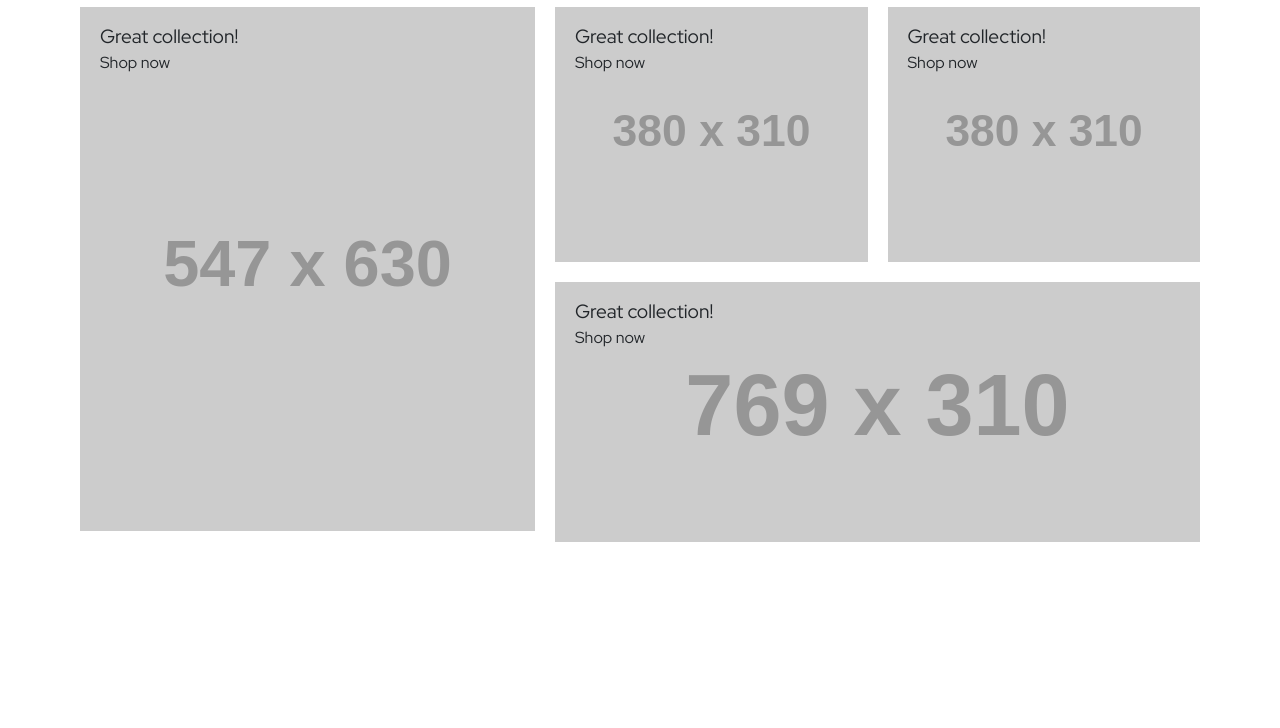
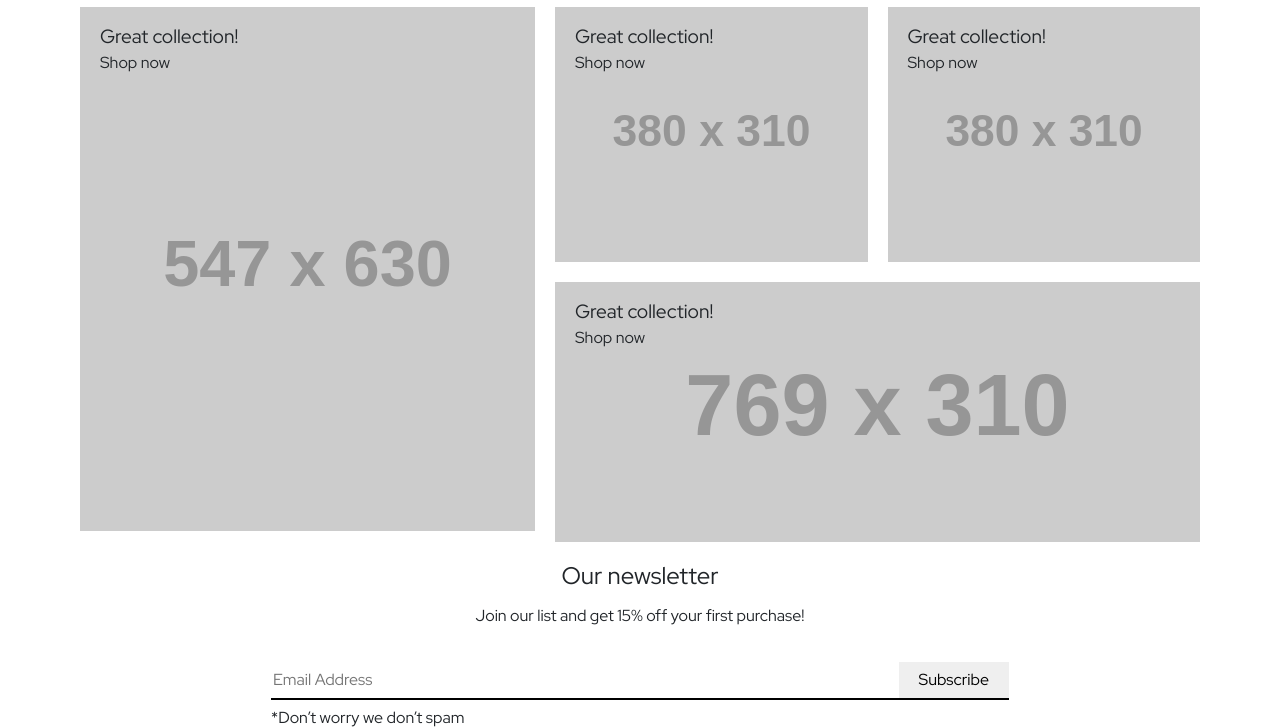
Before and after one commit to martastarnawska/daftacademy_front_levelup, a website built with webpack: page src/index.html in a window 1280 px wide. Shown: the part 1450-2178 px from the top of the page. Before the commit the page ends 2002 px from the top, so only its background shows below. Built offline with nearby package versions, Linux system fonts and the light colour scheme; placeholder pictures from the web are drawn by us; files whose address does not match are found by name.

Commit message:
add form section

```diff
--- a/src/index.html
+++ b/src/index.html
@@ -167,6 +167,21 @@
     </div>
   </section>
 
+  <section class="form container">
+    <div class="form__heading">
+      <h2 class="form__title">Our newsletter</h2>
+      <p class="form__subtitle">Join our list and get 15% off your first purchase!</p>
+    </div>
+
+    <div class="form__content">
+      <div class="form__item">
+        <input class="form__input" type="text" placeholder="Email Address">
+        <button class="button button--inline">Subscribe</button>
+      </div>
+      <p>*Don’t worry we don’t spam</p>
+    </div>
+  </section>
+
   <!-- Bootstrap JS -->
   <script src="https://code.jquery.com/jquery-3.2.1.slim.min.js" integrity="sha384-KJ3o2DKtIkvYIK3UENzmM7KCkRr/rE9/Qpg6aAZGJwFDMVNA/GpGFF93hXpG5KkN" crossorigin="anonymous"></script>
   <script src="https://cdnjs.cloudflare.com/ajax/libs/popper.js/1.12.9/umd/popper.min.js" integrity="sha384-ApNbgh9B+Y1QKtv3Rn7W3mgPxhU9K/ScQsAP7hUibX39j7fakFPskvXusvfa0b4Q" crossorigin="anonymous"></script>
--- a/src/styles/components/_button.scss
+++ b/src/styles/components/_button.scss
@@ -1,5 +1,9 @@
 .button {
   border: 2px solid #000;
   cursor: pointer;
-  padding: 10px 20px
+  padding: 10px 20px;
+
+  &--inline {
+    border: none;
+  }
 }
--- /dev/null
+++ b/src/styles/components/_form.scss
@@ -0,0 +1,34 @@
+.form {
+  display: flex;
+  flex-direction: column;
+  align-items: center;
+  width: 100%;
+
+  @media (min-width: 500px) {
+    width: 60%;
+  }
+
+  &__heading {
+    text-align: center;
+    line-height: 2;
+  }
+
+  &__title {
+    font-size: 1.5em;
+  }
+
+  &__content {
+    width: 100%;
+  }
+
+  &__item {
+    display: flex;
+    border-bottom: 2px solid #000;
+    margin: 30px 0 10px;
+  }
+
+  &__input {
+    width: 100%;
+    border: none;
+  }
+}
--- a/src/styles/style.scss
+++ b/src/styles/style.scss
@@ -6,3 +6,4 @@
 @import './components/tile';
 @import './components/button';
 @import './components/stall';
+@import './components/form';
```
